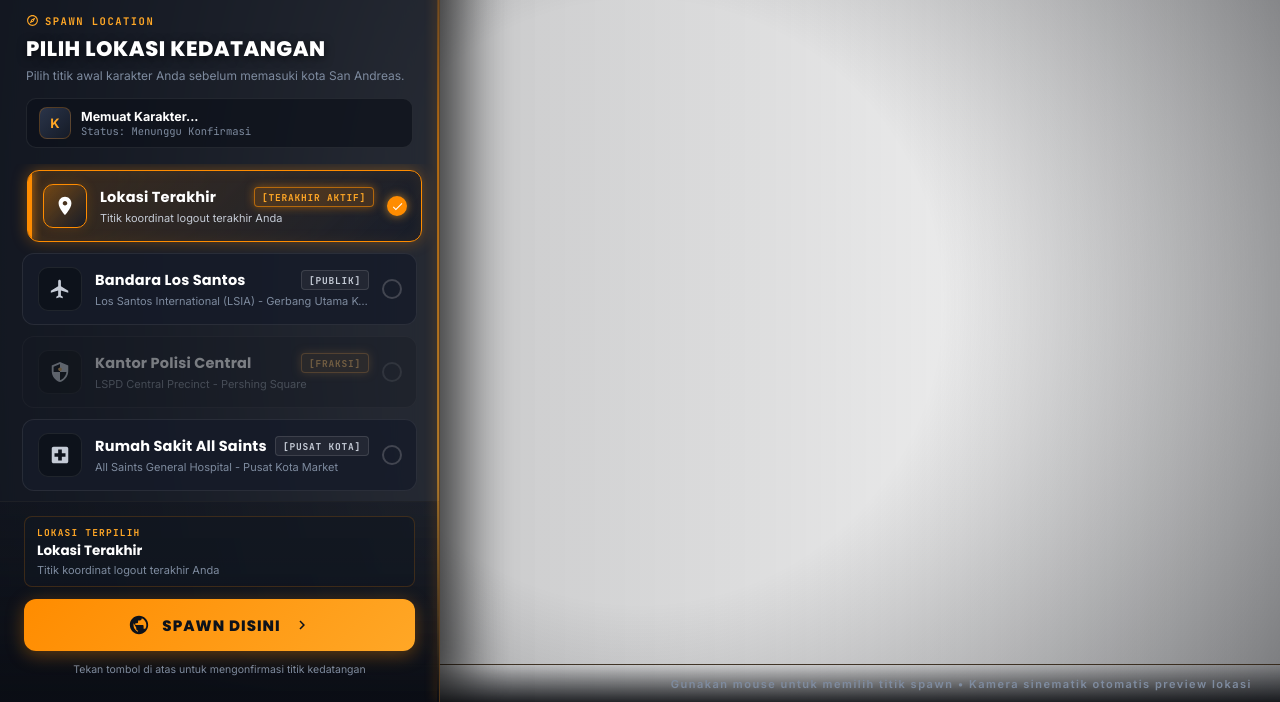
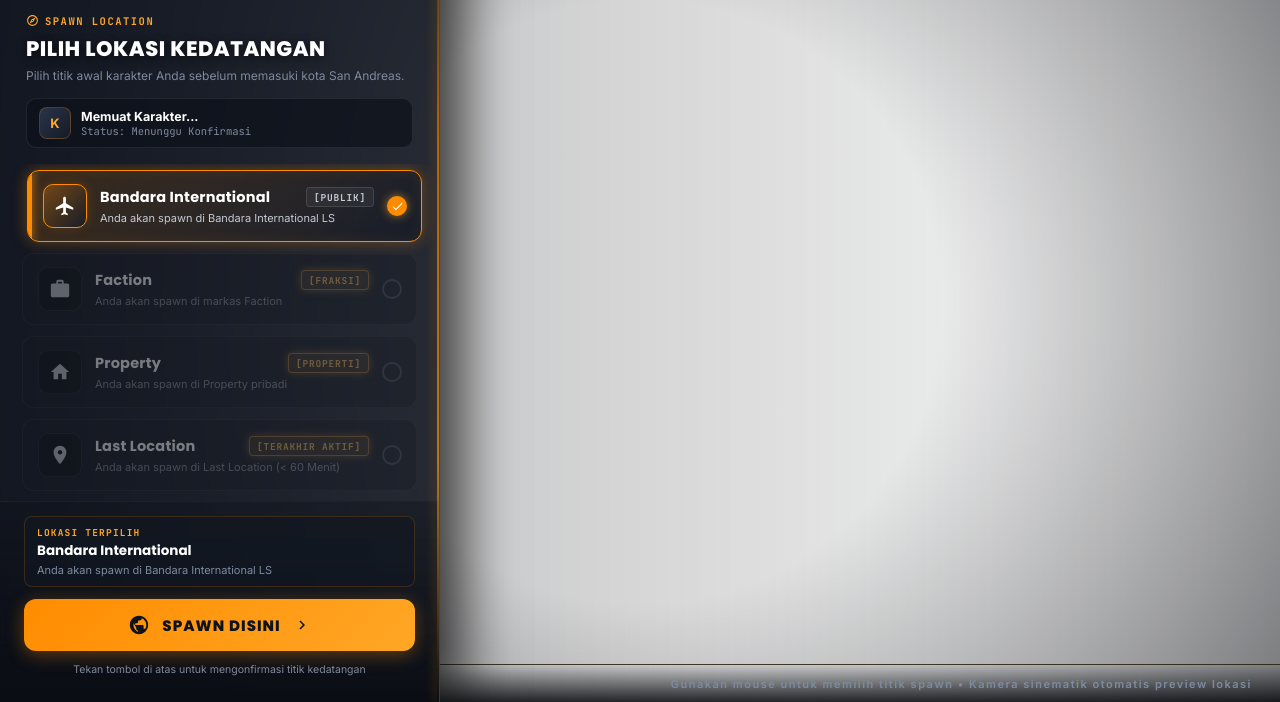
Before and after one commit to oogtaunama/kkrp-cef, a plain HTML site: page spawnselector/index.html in a window 1280 px wide. Shown: the part 98-800 px from the top of the page. Drawn offline with Linux system fonts and the light colour scheme.

Commit message:
feat(spawnselector): align spawn options with legacy dialog & enforce <1h last location lock

```diff
--- a/spawnselector/index.html
+++ b/spawnselector/index.html
@@ -29,6 +29,11 @@
             <g id="icon-police">
                 <path fill="currentColor" d="M12 1L3 5v6c0 5.55 3.84 10.74 9 12 5.16-1.26 9-6.45 9-12V5l-9-4zm0 10.99h7c-.53 4.12-3.28 7.79-7 8.94V12H5V6.3l7-3.11v8.8z"/>
                 <path fill="#FFA726" d="M12 7c-1.1 0-2 .9-2 2s.9 2 2 2 2-.9 2-2-.9-2-2-2z"/>
+            </g>
+
+            <!-- Faction Briefcase / HQ -->
+            <g id="icon-faction">
+                <path fill="currentColor" d="M20 6h-4V4c0-1.11-.89-2-2-2h-4c-1.11 0-2 .89-2 2v2H4c-1.11 0-1.99.89-1.99 2L2 19c0 1.11.89 2 2 2h16c1.11 0 2-.89 2-2V8c0-1.11-.89-2-2-2zm-6 0h-4V4h4v2z"/>
             </g>
 
             <!-- Hospital / Pillbox -->
--- a/spawnselector/script.js
+++ b/spawnselector/script.js
@@ -166,69 +166,47 @@ function registerGameEvent(eventName, callback) {
 const DEFAULT_LOCATIONS = [
     {
         id: 0,
-        title: "Lokasi Terakhir",
-        subtitle: "Titik koordinat logout terakhir Anda",
-        icon: "icon-pin",
-        badge: "[TERAKHIR AKTIF]",
-        badgeType: "neon-orange",
-        enabled: true,
-        isLastLoc: true,
-        extraInfo: "Tersedia 60 Menit"
-    },
-    {
-        id: 1,
-        title: "Bandara Los Santos",
-        subtitle: "Los Santos International (LSIA) - Gerbang Utama Kota",
+        title: "Bandara International",
+        subtitle: "Anda akan spawn di Bandara International LS",
         icon: "icon-plane",
         badge: "[PUBLIK]",
         badgeType: "subtle",
         enabled: true,
         isLastLoc: false,
-        extraInfo: "Pintu Kedatangan Utama"
+        extraInfo: "Bandara LS"
     },
     {
-        id: 2,
-        title: "Kantor Polisi Central",
-        subtitle: "LSPD Central Precinct - Pershing Square",
-        icon: "icon-police",
+        id: 1,
+        title: "Faction",
+        subtitle: "Anda akan spawn di markas Faction",
+        icon: "icon-faction",
         badge: "[FRAKSI]",
         badgeType: "neon-orange",
         enabled: false,
         isLastLoc: false,
-        extraInfo: "Khusus Penegak Hukum"
+        extraInfo: "Markas Faction"
     },
     {
-        id: 3,
-        title: "Rumah Sakit All Saints",
-        subtitle: "All Saints General Hospital - Pusat Kota Market",
-        icon: "icon-hospital",
-        badge: "[PUSAT KOTA]",
-        badgeType: "subtle",
-        enabled: true,
-        isLastLoc: false,
-        extraInfo: "Zona Aman & Medis"
-    },
-    {
-        id: 4,
-        title: "Apartemen Pemula",
-        subtitle: "Motel Idlewood Complex & Warga Baru",
-        icon: "icon-apartment",
-        badge: "[WARGA BARU]",
-        badgeType: "subtle",
-        enabled: true,
-        isLastLoc: false,
-        extraInfo: "Hunian Pemula"
-    },
-    {
-        id: 5,
-        title: "Properti Pribadi",
-        subtitle: "Hunian Terdaftar Milik Karakter",
+        id: 2,
+        title: "Property",
+        subtitle: "Anda akan spawn di Property pribadi",
         icon: "icon-house",
         badge: "[PROPERTI]",
         badgeType: "neon-orange",
         enabled: false,
         isLastLoc: false,
-        extraInfo: "Kepemilikan Rumah"
+        extraInfo: "Property Pribadi"
+    },
+    {
+        id: 3,
+        title: "Last Location",
+        subtitle: "Anda akan spawn di Last Location (< 60 Menit)",
+        icon: "icon-pin",
+        badge: "[TERAKHIR AKTIF]",
+        badgeType: "neon-orange",
+        enabled: false,
+        isLastLoc: true,
+        extraInfo: "Last Position"
     }
 ];
 
```
